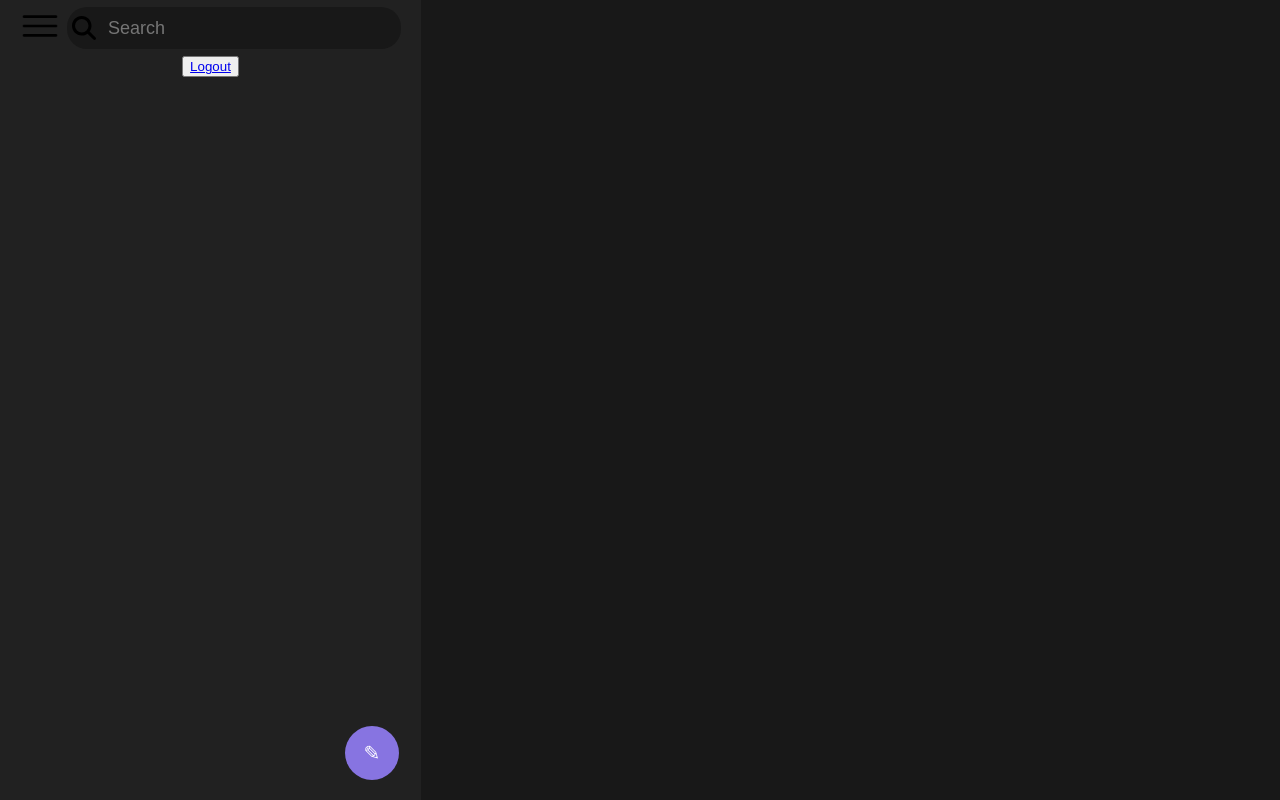
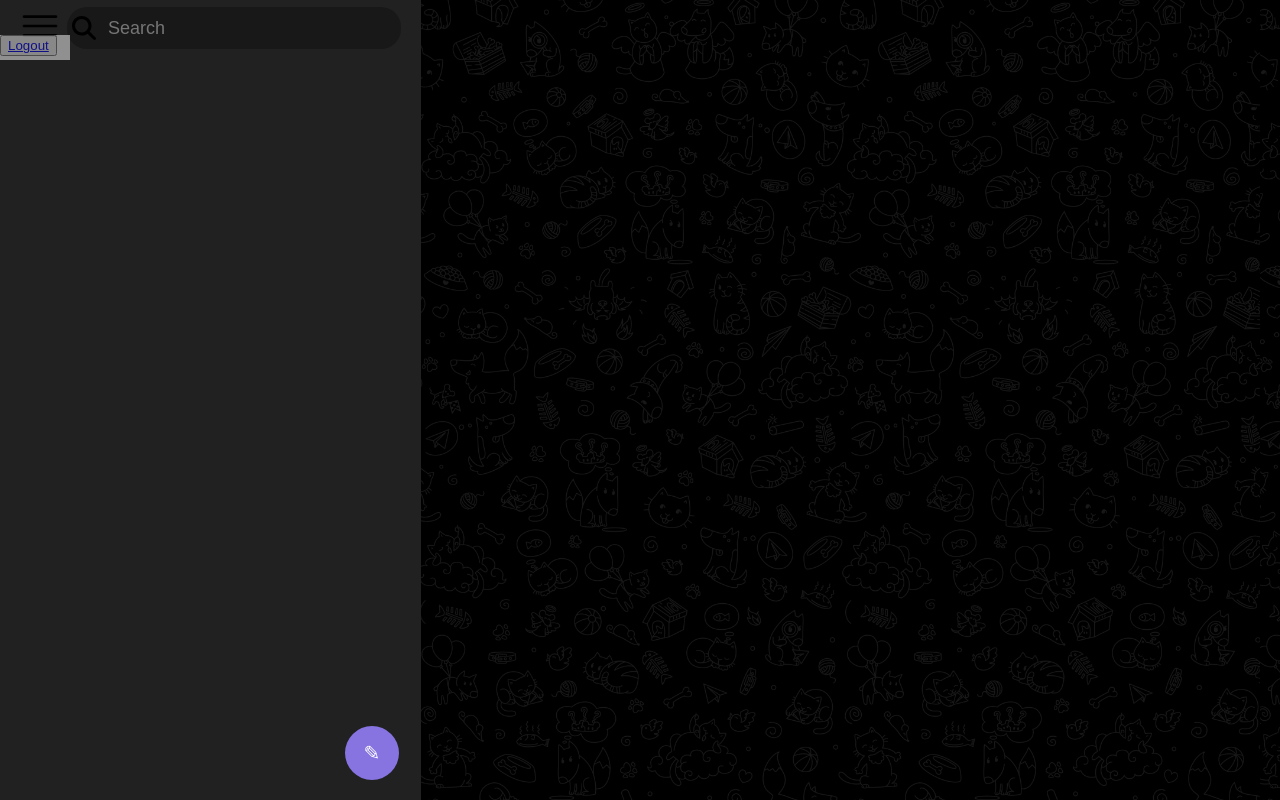
Before and after one commit to StreetNik/messanger, a Django app: page / in a window 1280 px wide. Run offline with Django 4.2, Linux system fonts and the light colour scheme; the visitor is signed in with stand-in values (Sample User, id 1); data comes from the database, SQL or seed files in the repository; data that the repository does not hold is empty.

Commit message:
Change chat bgimage

```diff
--- a/static/css/style.css
+++ b/static/css/style.css
@@ -14,6 +14,23 @@ body {
     color: #ffffff;
     height: 100%;
     width: 100%;
+    background-image: url("../icons/chat-bg.png");
+}
+
+.menu {
+    width: 70px;
+    height: 25px;
+    background-color: #fff;
+    transform: translateY(-100%);
+    transition: transform 0.5s;
+    position: fixed;
+    left: 0;
+    top: 60px;
+    opacity: 0.5;
+}
+
+#menu:target {
+    transform: translateY(0);
 }
 
 .side-bar {
@@ -224,7 +241,6 @@ body {
     flex-direction: column;
     height: 83.5vh;
     overflow: auto;
-    /*padding-bottom: 50px;*/
     padding: 0 120px 50px;
 }
 
```
Also changed, not shown: static/icons/chat-bg.png (added), 2 other files.
